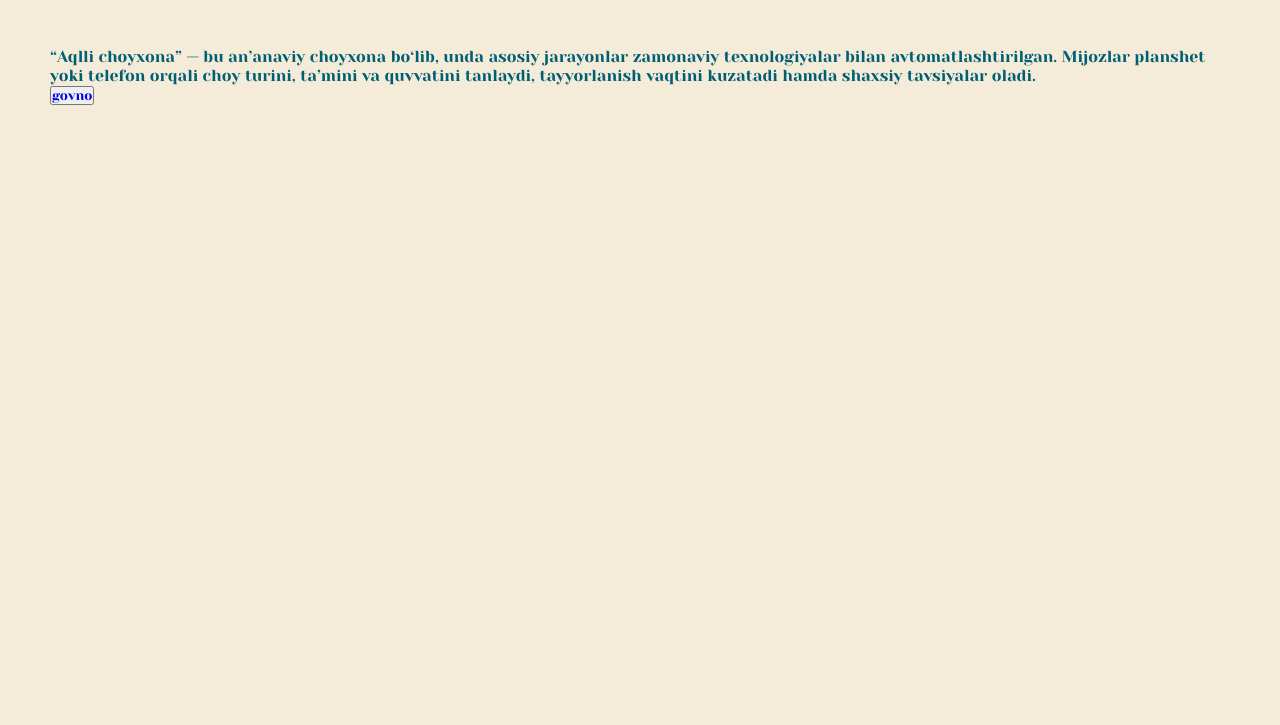
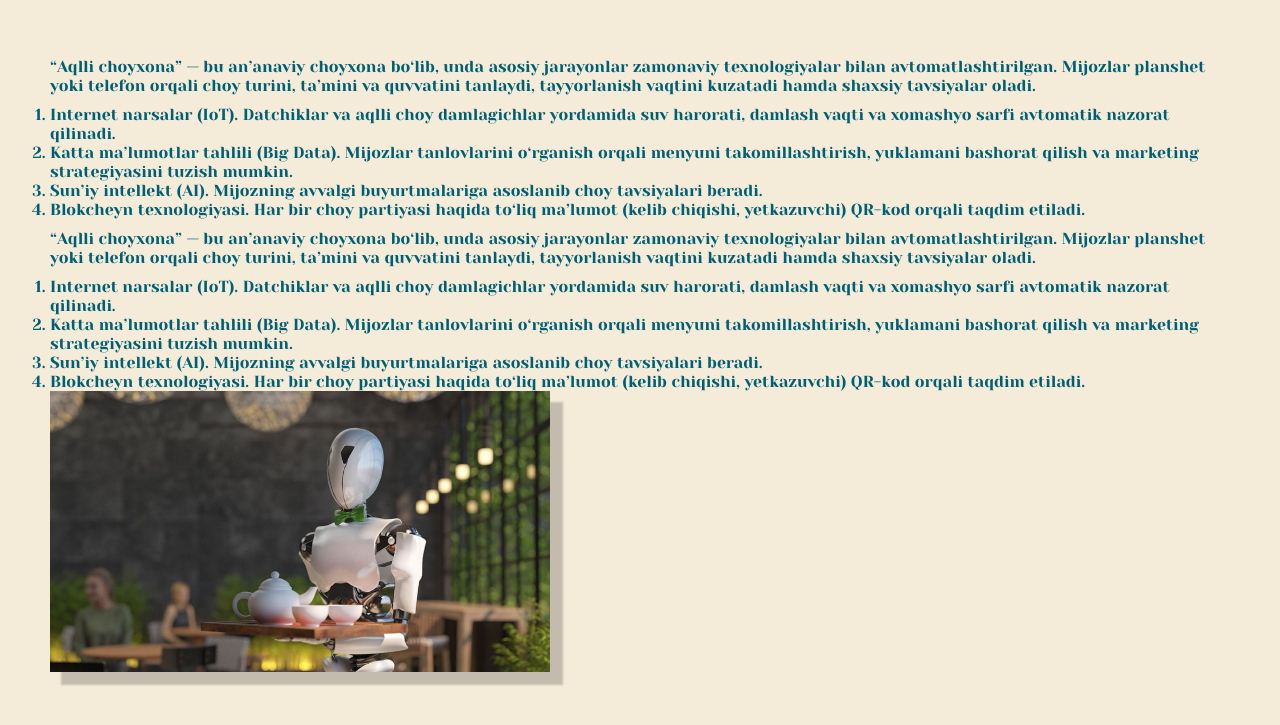
Before and after one commit to darya0623/UzbekLanguageProject, a plain HTML site: page index.html in a window 1280 px wide. Shown: the part 109-834 px from the top of the page. Drawn offline with Linux system fonts and the light colour scheme.

Commit message:
#fix pdfpdsofpsd

```diff
--- a/css/style.css
+++ b/css/style.css
@@ -17,4 +17,34 @@
 
     .header-title {
         font-size: 48px;
+        transition: all 1s;
     }
+
+    .header-title:hover {
+        font-size: 50px;
+    }
+
+    .desc-wrap{
+        display: inline;
+    }
+
+    .desc-wrap-wrap{
+        display: flex;
+        margin-top: 10px;
+    }
+
+    .main-wrap {
+        display: flex;
+        flex-direction: row;
+        column-gap: 10px;
+    }
+
+
+    .main-img{
+       box-shadow: 12px 12px 2px 1px rgba(0, 0, 0, 0.2);;
+       transition: all 1s;
+    }
+
+    .main-img:hover{
+        width: 550px;
+    }
--- a/features.html
+++ /dev/null
@@ -1,17 +0,0 @@
-<!DOCTYPE html>
-<html lang="en">
-<head>
-    <meta charset="UTF-8">
-    <meta name="viewport" content="width=device-width, initial-scale=1.0">
-    <title>Features</title>
-    <link rel="stylesheet" href="./css/style.css">
-    <link rel="stylesheet" href="index.html">
-    <link rel="preconnect" href="https://fonts.googleapis.com">
-<link rel="preconnect" href="https://fonts.gstatic.com" crossorigin>
-<link href="https://fonts.googleapis.com/css2?family=Pixelify+Sans:wght@400..700&family=Yeseva+One&display=swap" rel="stylesheet">
-</head>
-<body>
-    <p>hui</p>
-
-</body>
-</html>
--- a/index.html
+++ b/index.html
@@ -8,8 +8,9 @@
     <link rel="stylesheet" href="./css/style.css">
     <link rel="stylesheet" href="features.html">
     <link rel="preconnect" href="https://fonts.googleapis.com">
-<link rel="preconnect" href="https://fonts.gstatic.com" crossorigin>
-<link href="https://fonts.googleapis.com/css2?family=Pixelify+Sans:wght@400..700&family=Yeseva+One&display=swap" rel="stylesheet">
+    <link rel="preconnect" href="https://fonts.gstatic.com" crossorigin>
+    <link href="https://fonts.googleapis.com/css2?family=Pixelify+Sans:wght@400..700&family=Yeseva+One&display=swap"
+        rel="stylesheet">
 </head>
 
 <body class="body">
@@ -24,17 +25,64 @@
 
                 <div class="main-wrap">
                     <div class="desc-wrap">
-                        <p class="desc-text">“Aqlli choyxona” — bu an’anaviy choyxona bo‘lib, unda asosiy jarayonlar zamonaviy texnologiyalar bilan avtomatlashtirilgan. Mijozlar planshet yoki telefon orqali choy turini, ta’mini va quvvatini tanlaydi, tayyorlanish vaqtini kuzatadi hamda shaxsiy tavsiyalar oladi.</p>
+
+                        <div class="desc-wrap-wrap">
+
+                        <p class="desc-text">“Aqlli choyxona” — bu an’anaviy choyxona bo‘lib, unda asosiy jarayonlar
+                            zamonaviy texnologiyalar bilan avtomatlashtirilgan. Mijozlar planshet yoki telefon orqali
+                            choy turini, ta’mini va quvvatini tanlaydi, tayyorlanish vaqtini kuzatadi hamda shaxsiy
+                            tavsiyalar oladi.</p>
+                        </div>
+
+                            <div class="desc-wrap-wrap">
+                                <ol class="desc-list">
+                                    <li class="list-item">Internet narsalar (IoT). Datchiklar va aqlli choy damlagichlar yordamida
+                                        suv harorati, damlash vaqti va xomashyo sarfi avtomatik nazorat qilinadi.</li>
+                                        <li class="list-item">Katta ma’lumotlar tahlili (Big Data). Mijozlar tanlovlarini o‘rganish
+                                orqali menyuni takomillashtirish, yuklamani bashorat qilish va marketing strategiyasini
+                                tuzish mumkin.</li>
+                                <li class="list-item">Sun’iy intellekt (AI). Mijozning avvalgi buyurtmalariga asoslanib choy
+                                    tavsiyalari beradi.</li>
+                            <li class="list-item"> Blokcheyn texnologiyasi. Har bir choy partiyasi haqida to‘liq ma’lumot
+                                (kelib chiqishi, yetkazuvchi) QR-kod orqali taqdim etiladi.</li>
+                            </ol>
+
+                        </div>
+
+                        <div class="desc-wrap-wrap">
+
+                            <p class="desc-text">“Aqlli choyxona” — bu an’anaviy choyxona bo‘lib, unda asosiy jarayonlar
+                                zamonaviy texnologiyalar bilan avtomatlashtirilgan. Mijozlar planshet yoki telefon orqali
+                                choy turini, ta’mini va quvvatini tanlaydi, tayyorlanish vaqtini kuzatadi hamda shaxsiy
+                                tavsiyalar oladi.</p>
+                            </div>
+
+                                <div class="desc-wrap-wrap">
+                                    <ol class="desc-list">
+                                        <li class="list-item">Internet narsalar (IoT). Datchiklar va aqlli choy damlagichlar yordamida
+                                            suv harorati, damlash vaqti va xomashyo sarfi avtomatik nazorat qilinadi.</li>
+                                            <li class="list-item">Katta ma’lumotlar tahlili (Big Data). Mijozlar tanlovlarini o‘rganish
+                                    orqali menyuni takomillashtirish, yuklamani bashorat qilish va marketing strategiyasini
+                                    tuzish mumkin.</li>
+                                    <li class="list-item">Sun’iy intellekt (AI). Mijozning avvalgi buyurtmalariga asoslanib choy
+                                        tavsiyalari beradi.</li>
+                                <li class="list-item"> Blokcheyn texnologiyasi. Har bir choy partiyasi haqida to‘liq ma’lumot
+                                    (kelib chiqishi, yetkazuvchi) QR-kod orqali taqdim etiladi.</li>
+                                </ol>
+
+                            </div>
                     </div>
 
-                    <button class="btn"><a href="./features.html">govno</a>
-                    </button>
+
+
+
                 </div>
+                    <img src="./images/robotOne.JPG" alt="error" width="500px" class="main-img">
 
 
             </div>
         </main>
-</div>
+    </div>
 </body>
 
 </html>
```
Also changed, not shown: AsosiyTexnologiyalar.html (added, +47 -0 lines), images/robotOne.JPG (added).
